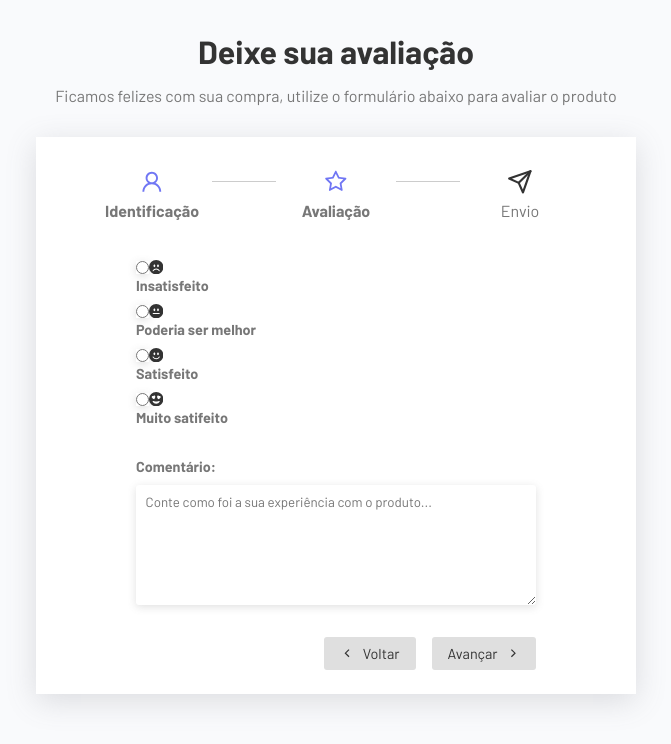
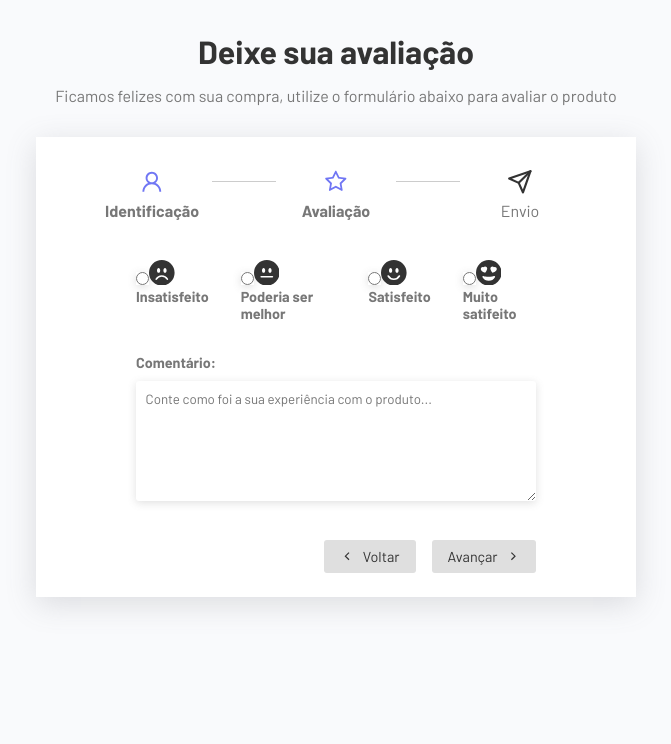
Before and after one commit to Marcellyz/formulario_multistep_react, a React (Vite) app: page / in a window 1280 px wide. Both pictures are taken after typing "Sample", "name@example.com" into the empty fields and a click on the button "Avançar". Shown: the top 744 px of the page, without its empty margins (304-975 px from the left). Built offline with nearby package versions, Linux system fonts and the light colour scheme.

Commit message:
style: adicionando estilo ao ReviewForm parte 1

```diff
--- /dev/null
+++ b/src/components/ReviewForm.css
@@ -0,0 +1,15 @@
+.form-control.score-container {
+    flex-direction: row;
+    gap: 2rem;
+    justify-content: center;
+}
+
+.score-container svg {
+    font-size: 1.6rem;
+    cursor: pointer;
+    transition: 0.3s;
+}
+
+.score-container svg:hover {
+    fill: #7076f4;
+}
--- a/src/components/ReviewForm.jsx
+++ b/src/components/ReviewForm.jsx
@@ -4,6 +4,8 @@ import {
   BsFillEmojiNeutralFill,
   BsFillEmojiSmileFill,
 } from "react-icons/bs";
+
+import './ReviewForm.css';
 
 const ReviewForm = () => {
   return (
```
